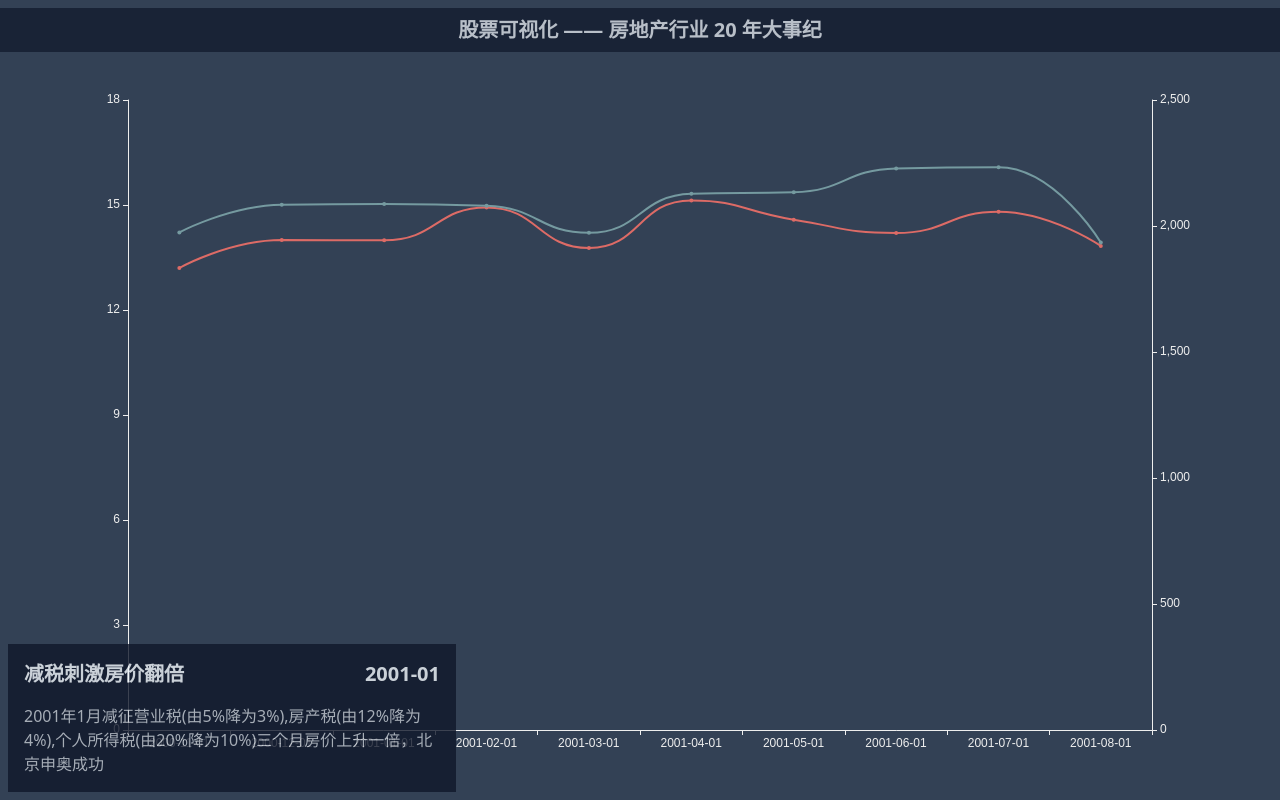
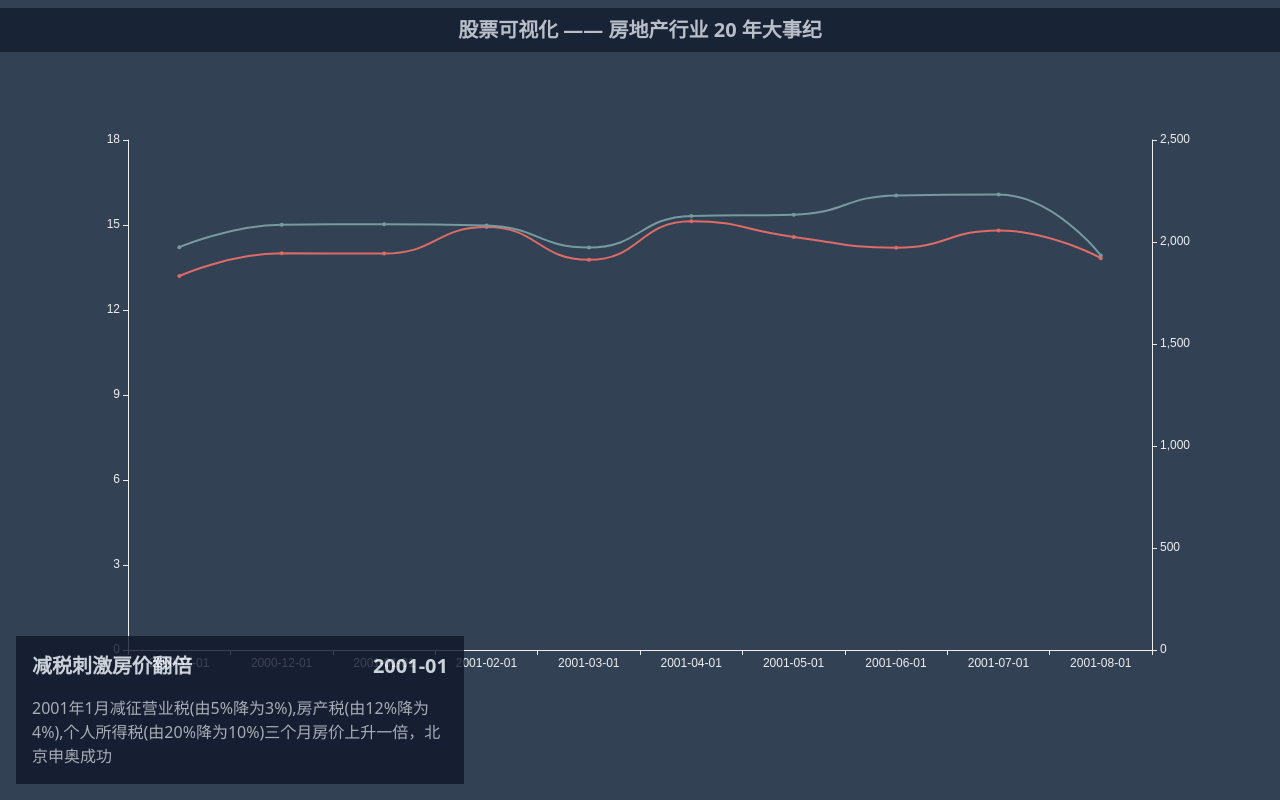
Before and after one commit to xiaotianxt/stock-vis, a React (Vite) app: page / in a window 1280 px wide. Built offline with nearby package versions, Linux system fonts and the light colour scheme.

Commit message:
style(layout): update layout

```diff
--- a/src/MessageBox.tsx
+++ b/src/MessageBox.tsx
@@ -4,7 +4,7 @@ import { StockEvent } from "./event-loader/types";
 export const Index = () => {
   const { event } = useEventLoader();
   return (
-    <div className="p-4 w-[35%] fixed bottom-2 left-2 text-slate-100 bg-slate-900 opacity-80">
+    <div className="m-4 p-4 w-[35%] fixed bottom-0 left=0 text-slate-100 bg-slate-900 opacity-80">
       <div className="title flex text-xl font-extrabold justify-between mb-4">
         <div className="title">{event?.title}</div>
         <div className="time">{event?.date}</div>
--- a/src/StockChart.tsx
+++ b/src/StockChart.tsx
@@ -57,7 +57,7 @@ export const Index = () => {
   }, [next, end]);
 
   return (
-    <div className="pt-10 w-full h-full flex justify-center items-center font-medium bg-slate-700 text-slate-100">
+    <div className="py-[5em] w-full h-full flex justify-center items-center font-medium bg-slate-700 text-slate-100">
       <ReactECharts option={option} className="h-full w-full" />
     </div>
   );
--- a/src/stock-loader/index.ts
+++ b/src/stock-loader/index.ts
@@ -31,7 +31,7 @@ export const useDataLoaders = (
       months.push(date.format("YYYY-MM-DD"));
     }
     setMonths(months);
-    if (start > moment("20220631", "YYYYMMDD")) {
+    if (start > moment("20220430", "YYYYMMDD")) {
       setEnd(true);
     }
   };
```
